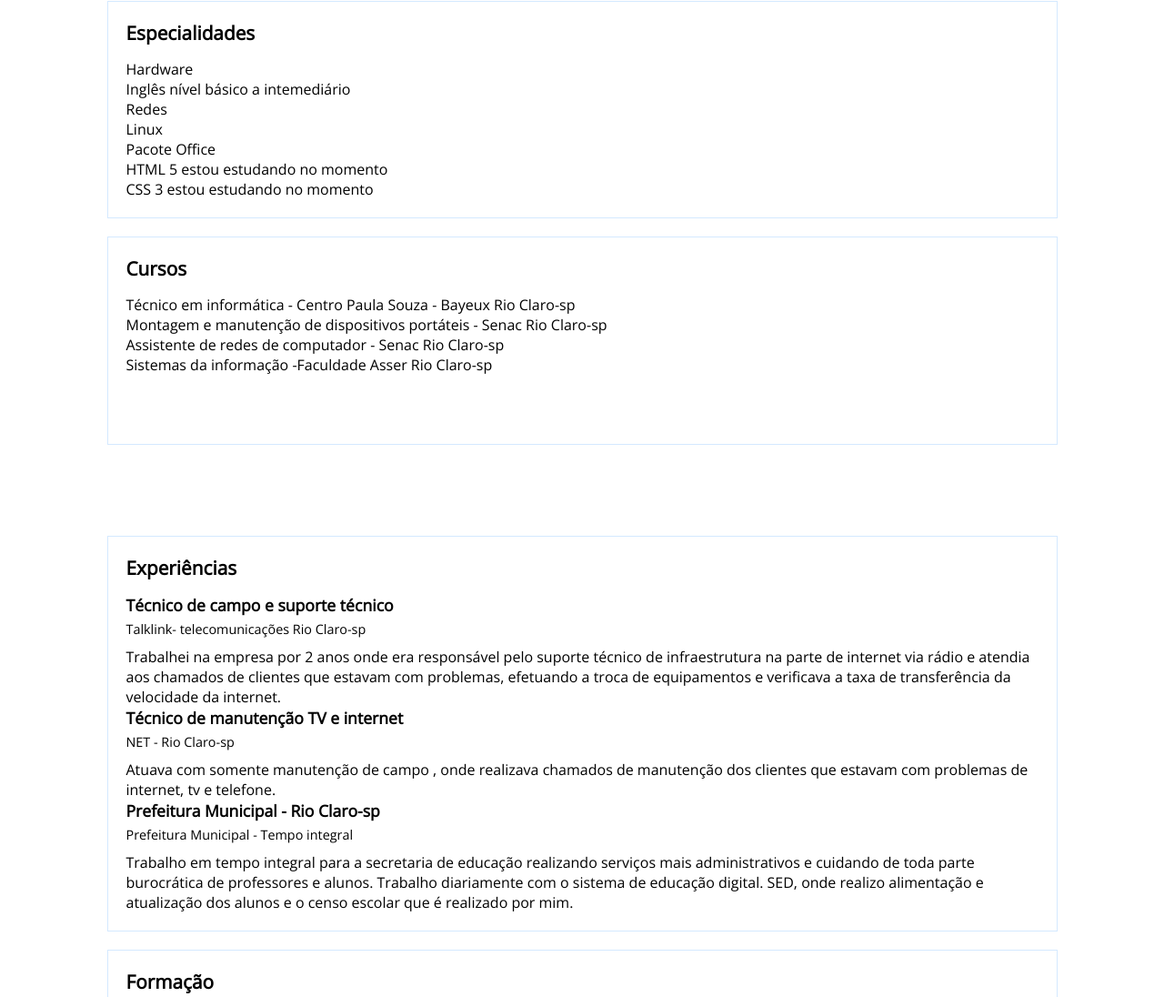
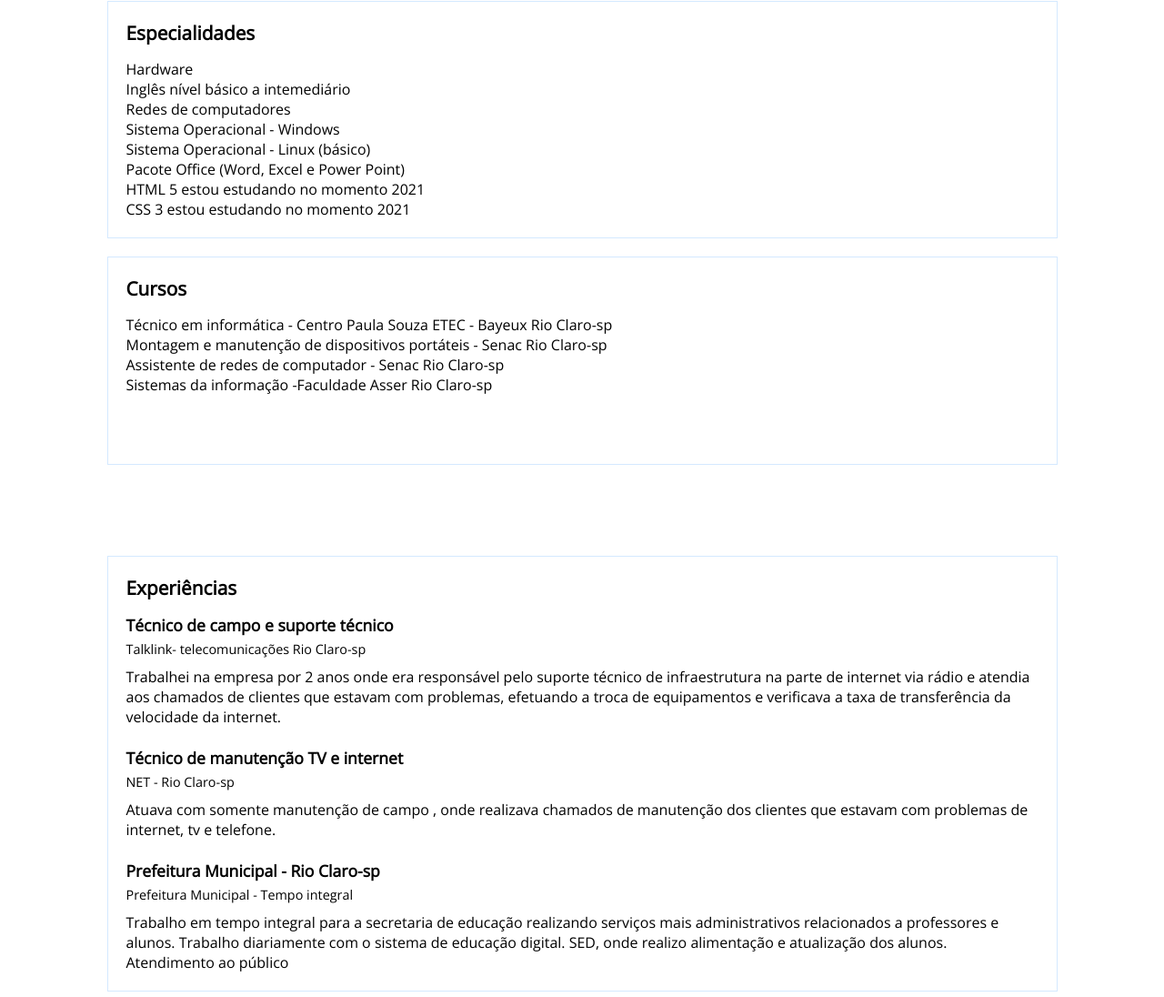
Before and after one commit to joaobalbuena/joaobalbuena.github.io, a plain HTML site: page index.html in a window 1280 px wide. Shown: the part 683-1779 px from the top of the page at 91% size. Drawn offline with nearby package versions, Linux system fonts and the light colour scheme.

Commit message:
alterei meu portfolio

```diff
--- a/index.html
+++ b/index.html
@@ -7,6 +7,7 @@
         <link rel="stylesheet" href="./assets/css/estilo.css">
         <link rel="preconnect" href="https://fonts.gstatic.com">
         <link href="https://fonts.googleapis.com/css2?family=Open+Sans&display=swap" rel="stylesheet">
+        <link rel="shortcut icon" href="assets/img/favicon.ico" type="image/x-icon">
         <title>Portfólio</title>
     </head>
     <body>
@@ -56,7 +57,7 @@
 
                     <section>
                         <h2>Perfil Profissional</h2>
-                        <p>Sou atencioso e pró-ativo, gosto de estar sempre aprendendo com os meus erros e assim poder sempre melhorar minhas habilidades na área pessoal quanto profissional. Tenho amplos conhecimentos em redes e hardware. Já trabalhei em diversas empresas com área de hardware e suporte técnico mas desenvolvimento nunca tive a oportunidade. No momento estou estudando desenvolvimento web. </p>
+                        <p>Sou atencioso e pró-ativo, gosto de estar sempre aprendendo com os meus erros e assim poder sempre melhorar minhas habilidades na área pessoal quanto profissional. Tenho amplos conhecimentos em redes de computador e hardware. Já trabalhei em diversas empresas com área de hardware e suporte técnico mas desenvolvimento nunca tive a oportunidade. No momento estou estudando desenvolvimento web.</p>
                     </section>
 
                     <section>
@@ -64,18 +65,19 @@
                         <ul>
                             <li>Hardware</li>
                             <li>Inglês nível básico a intemediário</li>
-                            <li>Redes</li>
-                            <li>Linux</li>
-                            <li>Pacote Office</li>
-                            <li>HTML 5 estou estudando no momento</li>
-                            <li>CSS 3 estou estudando no momento</li>
+                            <li>Redes de computadores</li>
+                            <li>Sistema Operacional - Windows</li>
+                            <li>Sistema Operacional - Linux (básico)</li>
+                            <li>Pacote Office (Word, Excel e Power Point)</li>
+                            <li>HTML 5 estou estudando no momento 2021</li>
+                            <li>CSS 3 estou estudando no momento 2021</li>
                         </ul>
                     </section>
 
                     <section>
                         <h2>Cursos</h2>
                         <ul>
-                            <li>Técnico em informática - Centro Paula Souza - Bayeux Rio Claro-sp</li>
+                            <li>Técnico em informática - Centro Paula Souza ETEC - Bayeux Rio Claro-sp</li>
                             <li>Montagem e manutenção de dispositivos portáteis - Senac Rio Claro-sp </li>
                             <li>Assistente de redes de computador - Senac Rio Claro-sp</li>
                             <li>Sistemas da informação -Faculdade Asser Rio Claro-sp</li>
@@ -98,17 +100,17 @@
                                 <li>
                                     <h3>Técnico de campo e suporte técnico</h3>
                                     <strong>Talklink- telecomunicações Rio Claro-sp</strong>
-                                    <p>Trabalhei na empresa por 2 anos onde era responsável pelo suporte técnico de infraestrutura na parte de internet via rádio e atendia aos chamados de clientes que estavam com problemas, efetuando a troca de equipamentos e verificava a taxa de transferência da velocidade da internet.</p>
+                                    <p>Trabalhei na empresa por 2 anos onde era responsável pelo suporte técnico de infraestrutura na parte de internet via rádio e atendia aos chamados de clientes que estavam com problemas, efetuando a troca de equipamentos e verificava a taxa de transferência da velocidade da internet.</p><br/>
                                 </li>
                                 <li>
                                     <h3>Técnico de manutenção TV e internet</h3>
                                     <strong>NET -  Rio Claro-sp</strong>
-                                    <p>Atuava com somente manutenção de campo , onde realizava chamados de manutenção dos clientes que estavam com problemas de internet, tv e telefone.</p>
+                                    <p>Atuava com somente manutenção de campo , onde realizava chamados de manutenção dos clientes que estavam com problemas de internet, tv e telefone.</p><br/>
                                 </li>
                                 <li>
                                     <h3>Prefeitura Municipal - Rio Claro-sp</h3>
                                     <strong>Prefeitura Municipal  - Tempo integral</strong>
-                                    <p>Trabalho em tempo integral para a secretaria de educação realizando serviços mais administrativos e cuidando de toda parte burocrática de professores e alunos. Trabalho diariamente com o sistema de educação digital. SED, onde realizo alimentação e atualização dos alunos e o censo escolar que é realizado por mim.</p>
+                                    <p>Trabalho em tempo integral para a secretaria de educação realizando serviços mais administrativos relacionados a professores e alunos. Trabalho diariamente com o sistema de educação digital. SED, onde realizo alimentação e atualização dos alunos. Atendimento ao público</p>
                                 </li>
                             </ul>
                         </section>
@@ -149,19 +151,19 @@
                     <ul class="redes-sociais">
 
                         <li>
-                            <a href="https://www.instagram.com/balbuena.st/">
+                            <a href="https://www.instagram.com/balbuena.st/" target="_blank">
                                 <img src="./assets/img/INSTAGRAN.png" alt="Instagram">
                                 <p>Instagram</p>
                             </a>
                         </li>
                         <li>
-                            <a href="https://www.youtube.com/channel/UCPFRBK_8fHEgYlxEqtPeSWQ">
+                            <a href="https://www.youtube.com/channel/UCPFRBK_8fHEgYlxEqtPeSWQ" target="_blank">
                                 <img src="./assets/img/YOUTUBE.png" alt="Youtube">
                                 <p>Youtube</p>
                             </a>
                         </li>
                         <li>
-                            <a href="https://web.whatsapp.com/">
+                            <a href="https://api.whatsapp.com/send?phone=55019998440255" target="_blank">
                                 <img src="./assets/img/WHATSAPP.png" alt="Whatsapp">
                                 <p>Whatsapp</p>
                             </a>
```
Also changed, not shown: assets/img/favicon.ico (added).
